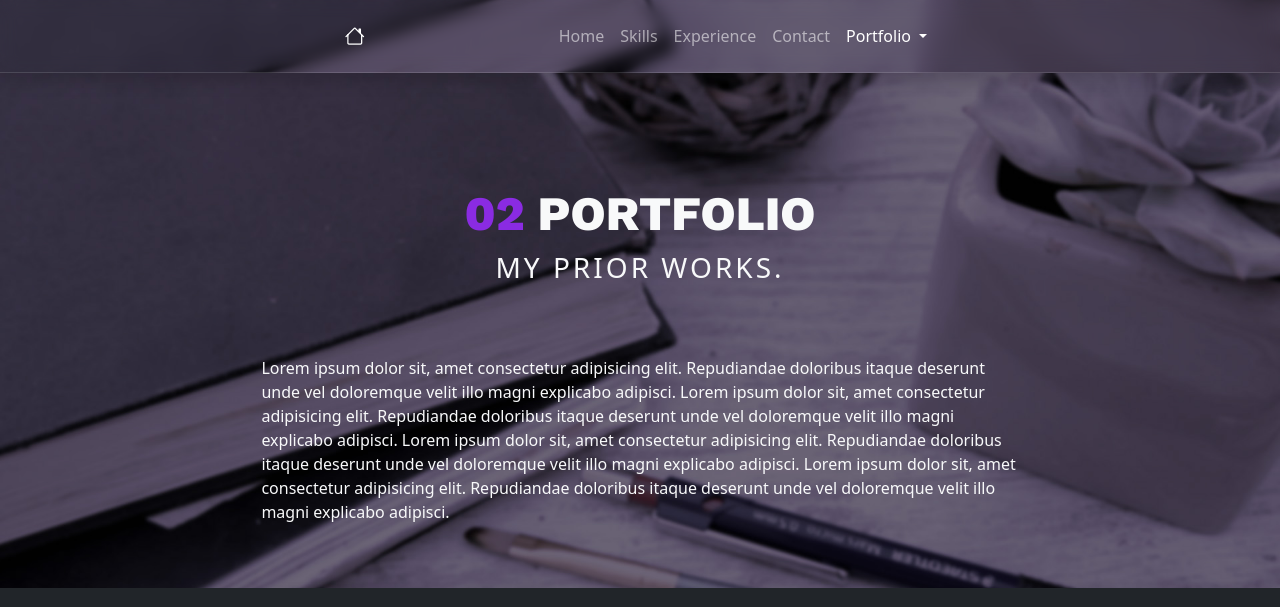
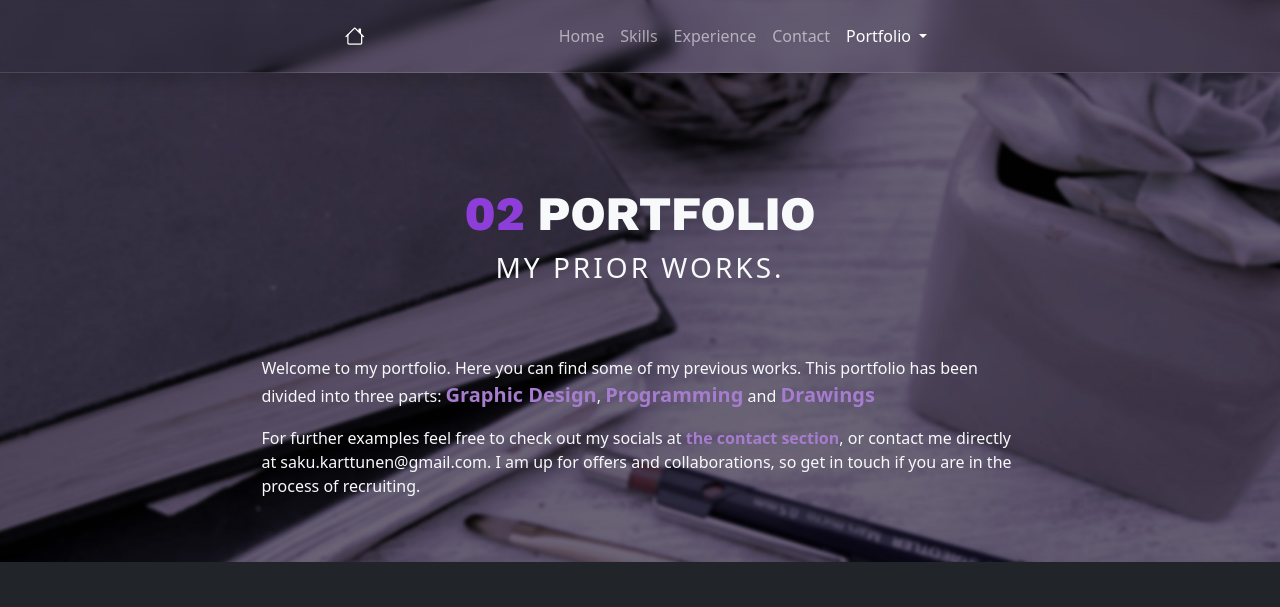
Before and after one commit to sakuexe/Portfolio-Site-2022, a plain HTML site: page portfolio.html in a window 1280 px wide. Shown: the top 607 px of the page. Drawn offline with nearby package versions, Linux system fonts and the light colour scheme.

Commit message:
added newest website project to portfolio

```diff
--- a/portfolio.html
+++ b/portfolio.html
@@ -73,14 +73,16 @@
           <h3 class="text-uppercase topicsubtitle">my prior works.</h3>
         </div>
         <div class="text-light">
-          <p>Lorem ipsum dolor sit, amet consectetur adipisicing elit. Repudiandae doloribus itaque deserunt
-            unde vel doloremque velit illo magni explicabo adipisci.
-            Lorem ipsum dolor sit, amet consectetur adipisicing elit. Repudiandae doloribus itaque deserunt
-            unde vel doloremque velit illo magni explicabo adipisci.
-            Lorem ipsum dolor sit, amet consectetur adipisicing elit. Repudiandae doloribus itaque deserunt
-            unde vel doloremque velit illo magni explicabo adipisci.
-            Lorem ipsum dolor sit, amet consectetur adipisicing elit. Repudiandae doloribus itaque deserunt
-            unde vel doloremque velit illo magni explicabo adipisci.</p>
+          <p>
+            Welcome to my portfolio. Here you can find some of my previous works. This portfolio has been divided into three parts:
+            <class="fw-bold"><a href="#graphicport" class="fg-light-purple fw-bold fs-5">Graphic Design</a>,
+            <class="fw-bold"><a href="#programmingport" class="fg-light-purple fw-bold fs-5">Programming</a>
+            and <class="fw-bold"><a href="#drawingsport" class="fg-light-purple fw-bold fs-5">Drawings</a>
+          </p>
+          <p>
+            For further examples feel free to check out my socials at <a href="index.html#contact" class="fg-light-purple fw-bold">the contact section</a>,
+            or contact me directly at saku.karttunen@gmail.com. I am up for offers and collaborations, so get in touch if you are in the process of recruiting.
+          </p>
         </div>
       </div>
     </div>
@@ -176,8 +178,10 @@
           <p class="gallerytext">Python Youtube Downloader</p>
         </div>
         <div class="col-md thumbnails mb-4">
-          <img src="imgs/thumbnails/javascript.jpg" alt="not decided thumbnail" class="img-fluid">
-          <p class="gallerytext">TBD</p>
+          <a href="https://www.kantolankunnonsali.com/" target="_blank">
+            <img src="imgs/thumbnails/kunnonsali.jpg" alt="Kantolan KunnonSalin thumbnail" class="img-fluid">
+          </a>
+          <p class="gallerytext">Kantolan KunnonSali</p>
         </div>
       </div>
     </div>
--- a/style.css
+++ b/style.css
@@ -5,6 +5,19 @@ body::before {
 	height: 60px;
 }
 */
+
+:root {
+	---purple: rgb(141, 62, 216);
+	---light-purple: rgb(166, 124, 206);
+}
+
+.fg-purple {
+	color: var(---purple);
+}
+
+.fg-light-purple {
+	color: var(---light-purple);
+}
 
 ::-webkit-scrollbar {
     width: 12px;
@@ -100,7 +113,7 @@ nav {
 
 .outlinebtn {
 	background-color: rgba(0, 255, 255, 0);
-	border-color: blueviolet;
+	border-color: var(---purple);
 	transition: .5s ease;
 }
 
@@ -127,7 +140,7 @@ nav {
 }
 
 .headernumber {
-	color: blueviolet;
+	color: var(---purple);
 }
 
 a {
@@ -156,7 +169,7 @@ a {
 /* Experience*/
 
 .exp-time {
-	color: blueviolet;
+	color: var(---purple);
 	font-weight: 700;
 	margin-bottom: 0;
 }
@@ -180,7 +193,7 @@ a {
 }
 
 .form-control:focus {
-	border-color: blueviolet;
+	border-color: var(---purple);
 	box-shadow: 0 0 0 0.2rem rgba(110, 40, 167, 0.25);
 }
 
```
Also changed, not shown: imgs/thumbnails/kunnonsali.jpg (added).
